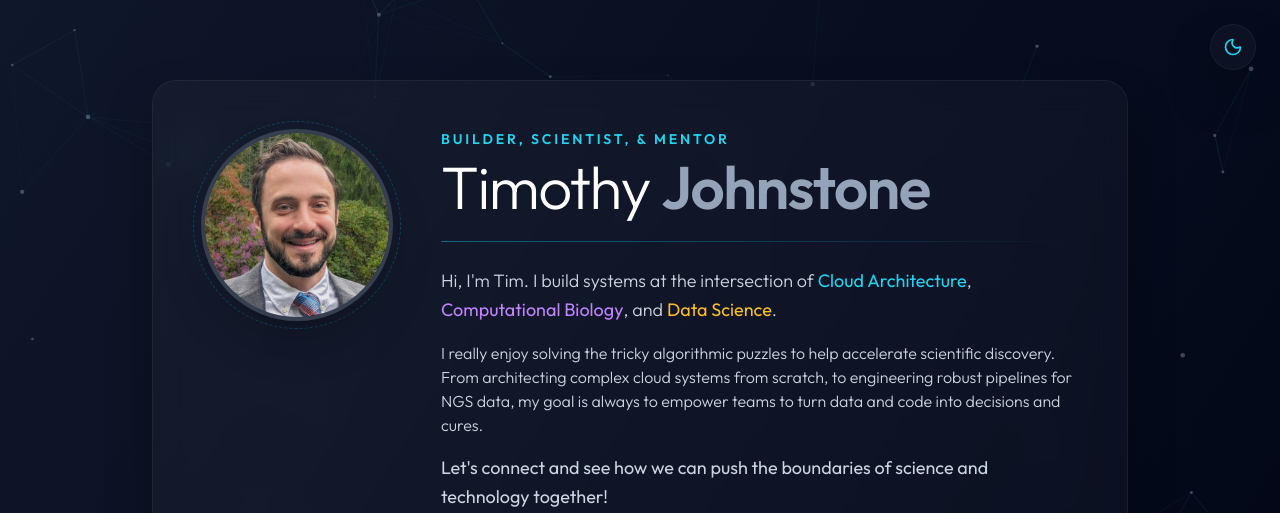
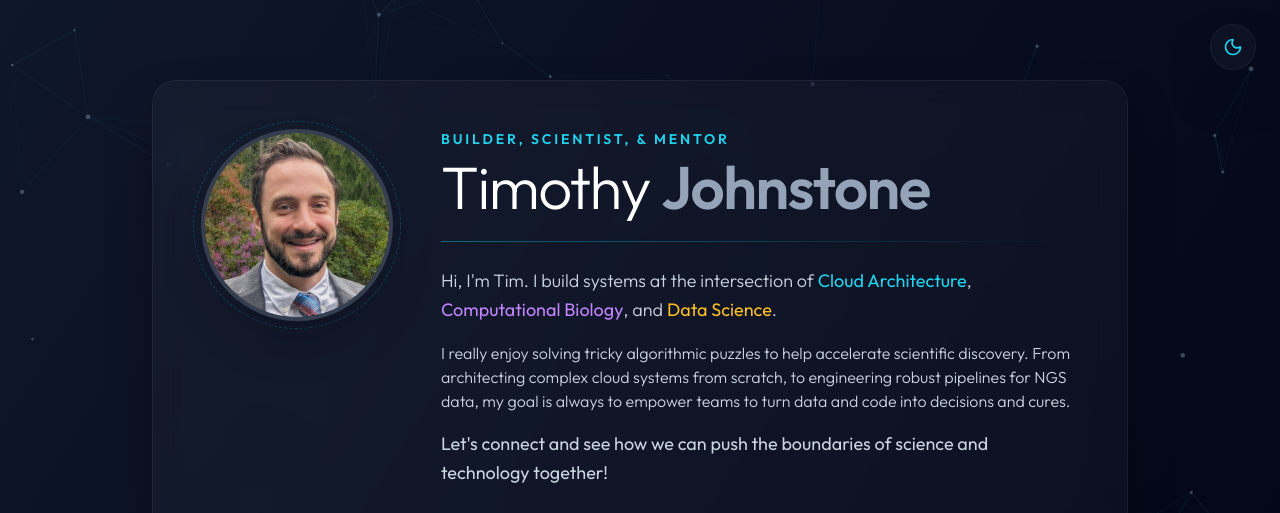
Before and after one commit to tgjohnst/timothyjohnstone_site, a plain HTML site: page public/index.html in a window 1280 px wide. Shown: the top 513 px of the page. Drawn offline with nearby package versions, Linux system fonts and the light colour scheme.

Commit message:
minor wording clarity

```diff
--- a/public/index.html
+++ b/public/index.html
@@ -154,7 +154,7 @@
                         Hi, I'm Tim. I build systems at the intersection of <strong class="text-cyan-600 dark:text-cyan-400 font-medium">Cloud Architecture</strong>, <strong class="text-purple-600 dark:text-purple-400 font-medium">Computational Biology</strong>, and <strong class="text-amber-600 dark:text-amber-400 font-medium">Data Science</strong>.
                     </p>
                     <p class="text-base">
-                        I really enjoy solving the tricky algorithmic puzzles to help accelerate scientific discovery. From architecting complex cloud systems from scratch, to engineering robust pipelines for NGS data, my goal is always to empower teams to turn data and code into decisions and cures.
+                        I really enjoy solving tricky algorithmic puzzles to help accelerate scientific discovery. From architecting complex cloud systems from scratch, to engineering robust pipelines for NGS data, my goal is always to empower teams to turn data and code into decisions and cures.
                     </p>
                     <p>
                         <b>Let's connect and see how we can push the boundaries of science and technology together!</b>
```
